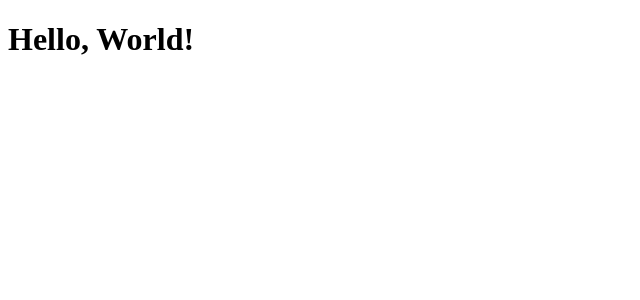
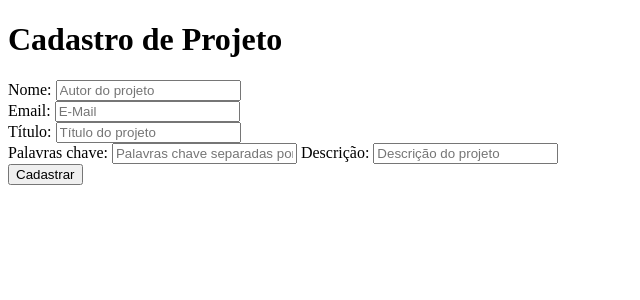
Before and after one commit to GuiMarthe/hckton, a Flask app: page /hello/ in a window 1280 px wide. Shown: the top 300 px of the page, without its empty margins (0-640 px from the left). Run offline with Flask 2, Linux system fonts and the light colour scheme.

Commit message:
formulario de projeto

```diff
--- a/templates/hello.html
+++ b/templates/hello.html
@@ -1,7 +1,24 @@
 <!doctype html>
-<title>Hello from Flask</title>
-{% if name %}
-  <h1>Hello {{ name }}!</h1>
-{% else %}
-  <h1>Hello, World!</h1>
-{% endif %}
+<title>Cadastro de Projeto</title>
+<h1>Cadastro de Projeto</h1>
+<form action = '', method="post" role = "form">
+	<div class="form-group">
+		<label for="name">Nome:</label>
+		<input type="text" class="form-control" id="nome", name="nome", placeholder="Autor do projeto">
+		<br>
+		<label for="name">Email:</label>
+		<input type="text" class="form-control" id="email", name="email", placeholder="E-Mail">
+		<br>
+		<label for="name">Título:</label>
+		<input type="text" class="form-control" id="titulo", name="titulo", placeholder="Título do projeto">
+		<br>
+		<label for="name">Palavras chave:</label>
+		<input type="text" class="form-control" id="key", name="key", placeholder="Palavras chave separadas por espaço">
+		<label for="name">Descrição:</label>
+		<input type="text" class="form-control" id="desc", name="desc", placeholder="Descrição do projeto">
+		<br>
+	</div>
+
+<button type="submit", class="btn btn-success">Cadastrar</button>
+
+</form>
```
